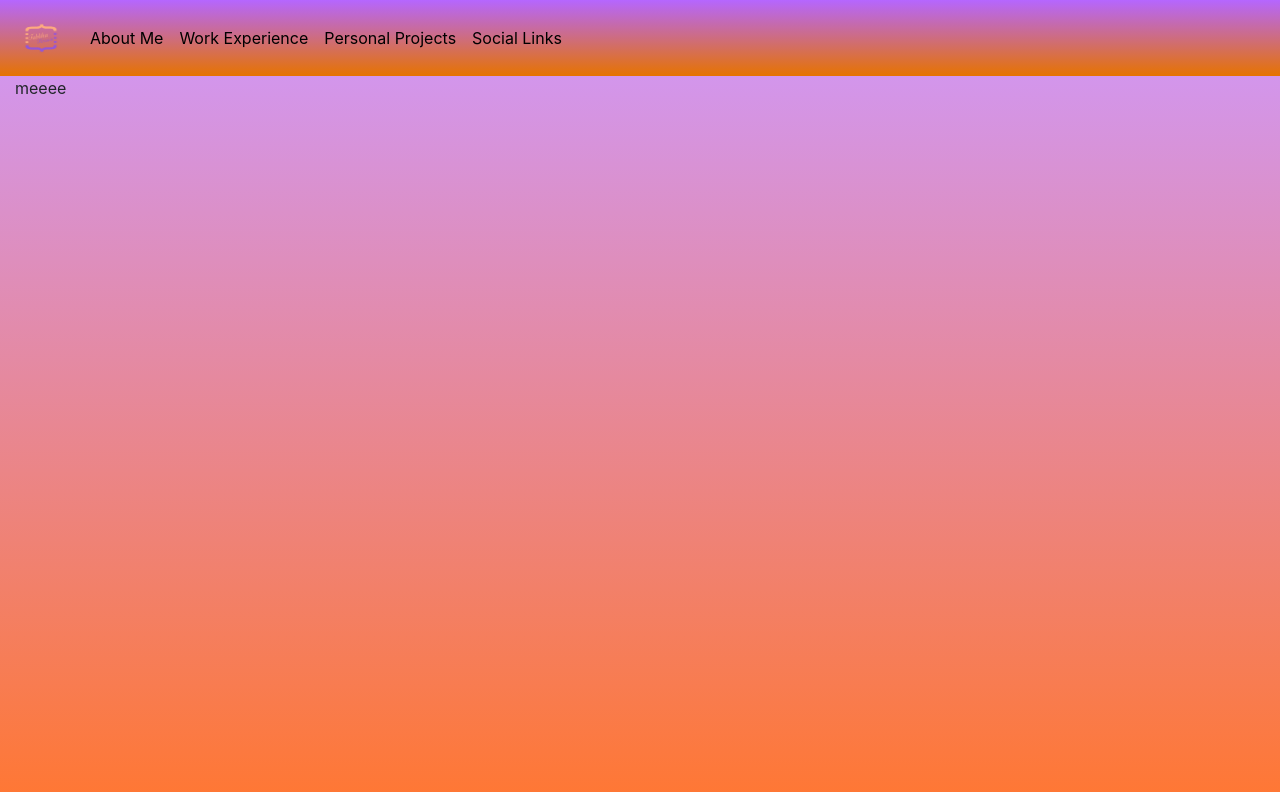
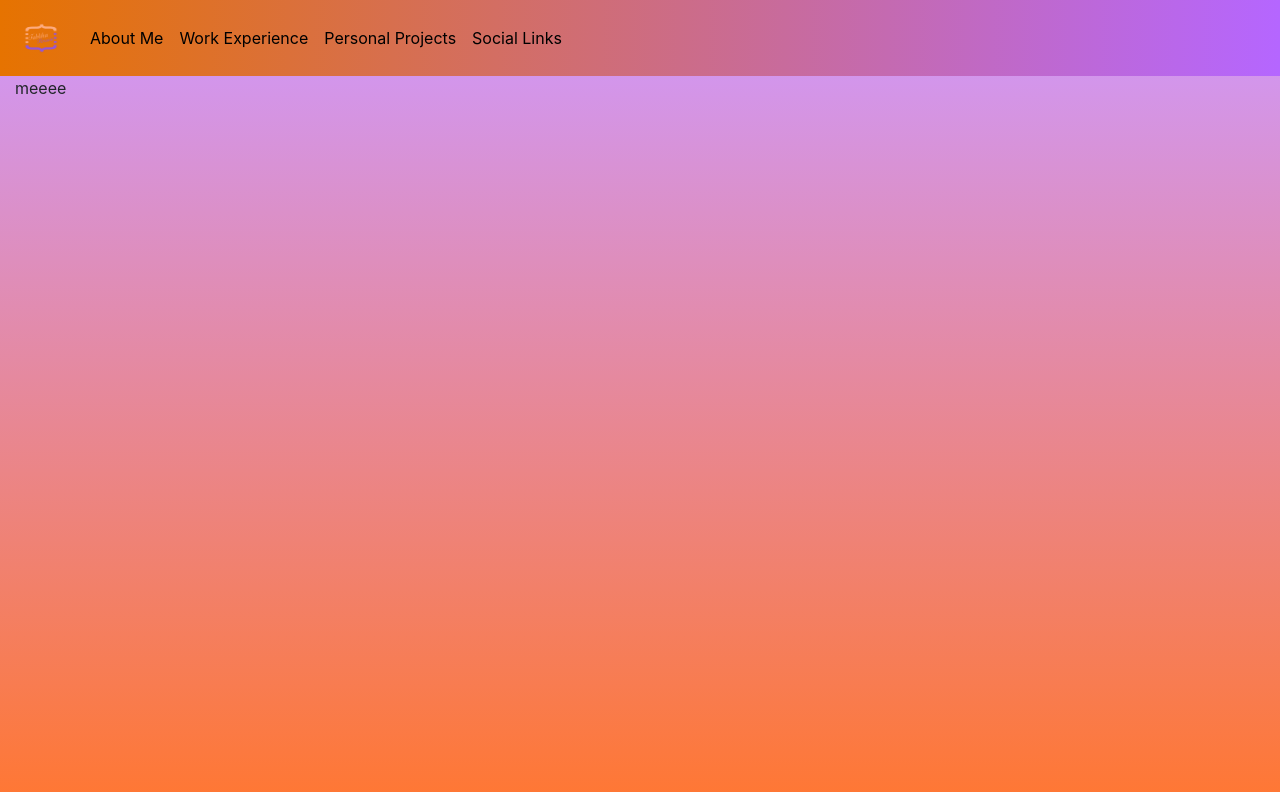
Before and after one commit to FablihaHossain/portfolio, a Next.js app: page / in a window 1280 px wide. Shown: the top 792 px of the page. Built offline with nearby package versions, Linux system fonts and the light colour scheme.

Commit message:
small update to top nav gradient

```diff
--- a/components/TopNavbar.jsx
+++ b/components/TopNavbar.jsx
@@ -11,7 +11,7 @@ import {
 import styled from '@emotion/styled';
 
 const StyledNav = styled(Navbar)({
-    backgroundImage: 'linear-gradient(#b566ff, #e67300)',
+    backgroundImage: 'linear-gradient(0.25turn, #e67300, #b566ff)',
     '@media (min-width: 1355px)': {
         display: 'none'
     }
```
